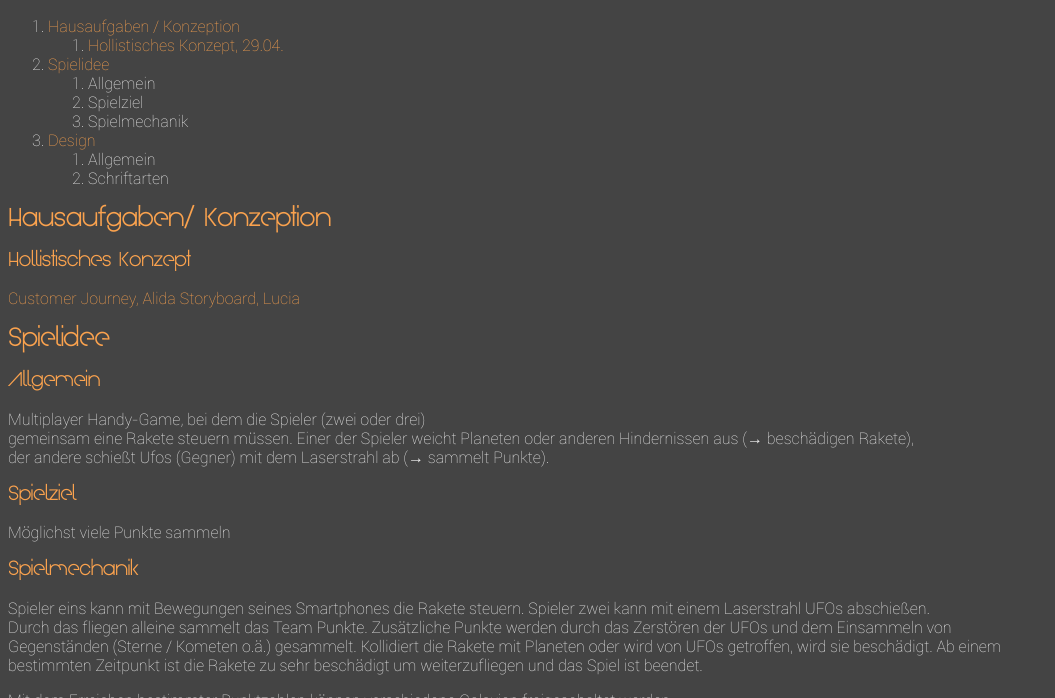
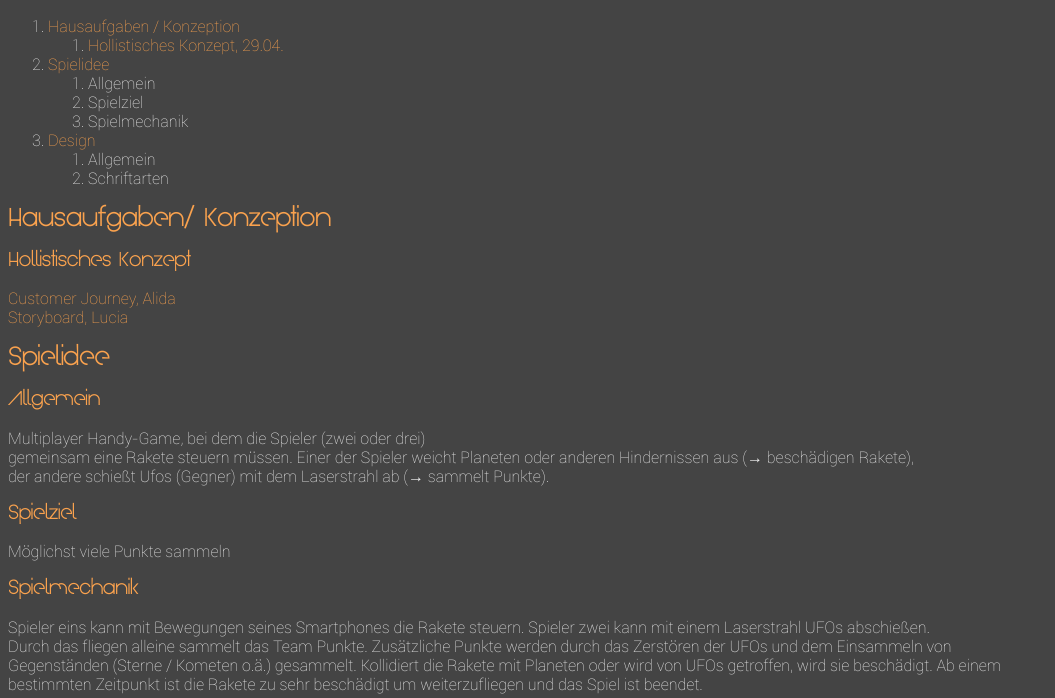
Before and after one commit to KohlerAl/Lucida, a plain HTML site: page index.html in a window 1280 px wide. Shown: the part 102-800 px from the top of the page, without its empty margins (0-1055 px from the left). Drawn offline with Linux system fonts and the light colour scheme; files whose address does not match are found by name.

Commit message:
added break tag

```diff
--- a/index.html
+++ b/index.html
@@ -39,7 +39,7 @@
         <a id="homework">
             <h2>Hausaufgaben/ Konzeption</h2>
             <a id="hollistic"><h3>Hollistisches Konzept</h3></a>
-            <a href="design/Customer_Journey_Alida.png">Customer Journey, Alida</a>
+            <a href="design/Customer_Journey_Alida.png">Customer Journey, Alida</a><br>
             <a href="design/Storyboard_Lucia.png">Storyboard, Lucia</a>
         </a>
         <a id="general_idea">
```
